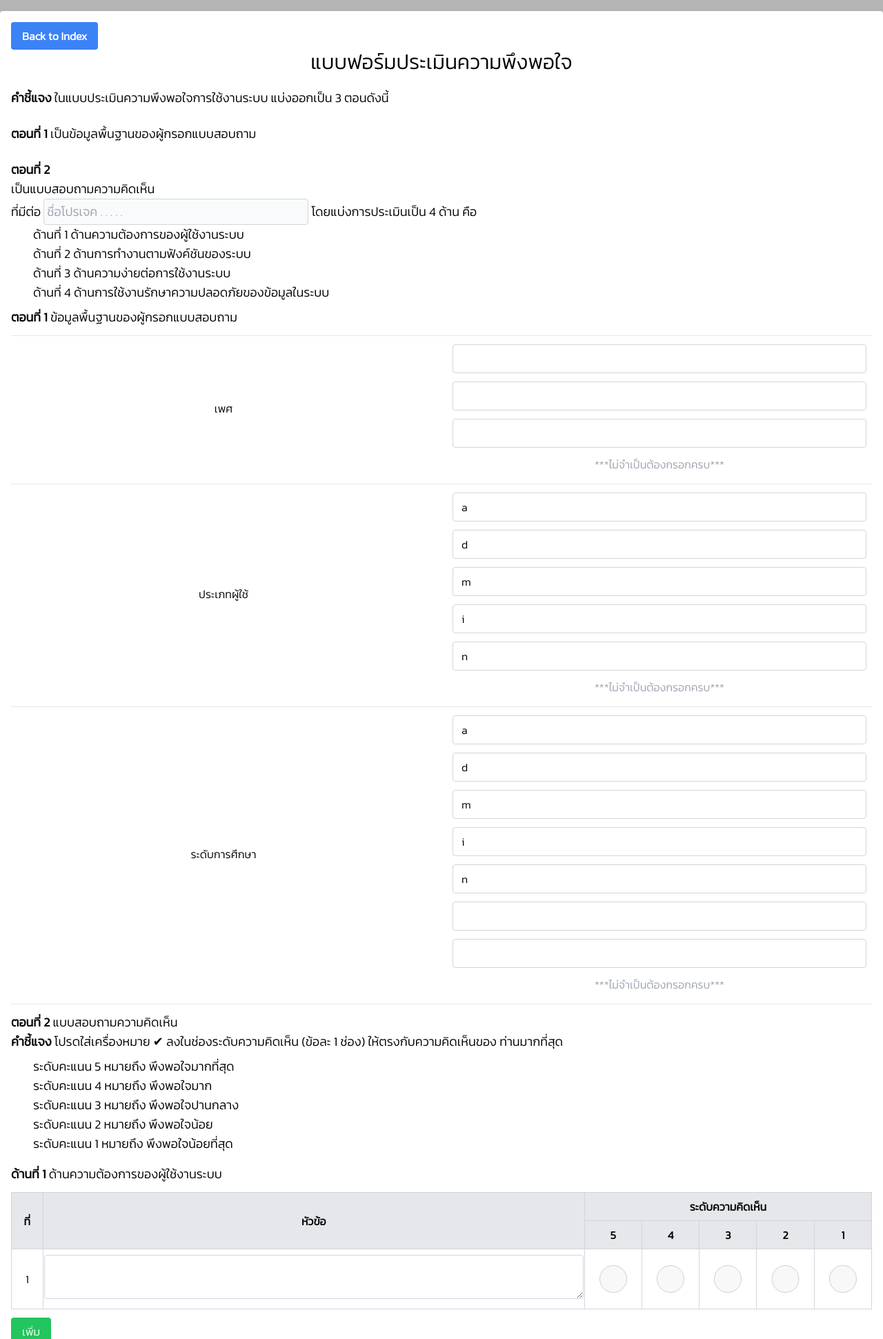
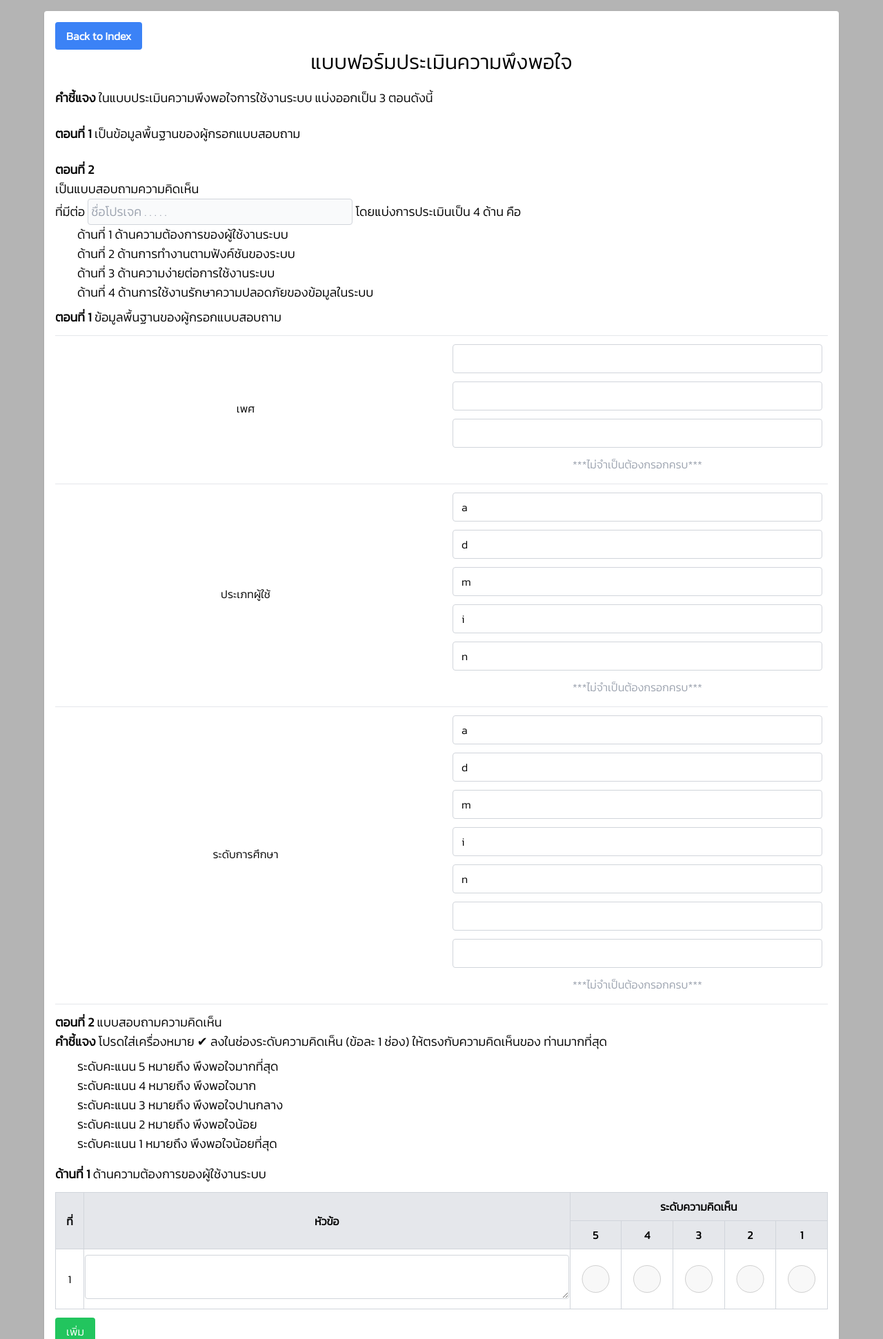
Before and after one commit to Lindist/FormCTN, a PHP site: page /insert_satis_form.php in a window 1280 px wide. Shown: the top 1941 px of the page at 69% size. Run offline with PHP 8.4, Linux system fonts and the light colour scheme; the visitor is signed in with stand-in values (Sample User, id 1); some libraries are stand-ins or nearby versions.

Commit message:
update ui user

```diff
--- a/edit_performance_form.php
+++ b/edit_performance_form.php
@@ -92,7 +92,7 @@ if (isset($_GET['id'])) {
 </head>
 
 <body>
-    <div class="container mx-auto bg-white p-4 my-4 rounded shadow">
+    <div class="mx-5 sm:mx-16 bg-white p-4 my-4 rounded shadow">
         <button type="button" onclick="window.location.href='form.php?class=columnData';" class="flex bg-blue-500 hover:bg-blue-700 text-white font-bold py-2 px-4 rounded">
             Back to Index
         </button>
--- a/edit_satis_form.php
+++ b/edit_satis_form.php
@@ -89,7 +89,7 @@ if (isset($_GET['id'])) {
 </head>
 
 <body>
-    <div class="container mx-auto bg-white p-4 my-4 rounded shadow">
+    <div class="mx-5 sm:mx-16 bg-white p-4 my-4 rounded shadow">
         <button type="button" onclick="isClass('<?php echo $class; ?>','<?php echo $class1; ?>')" class="flex bg-blue-500 hover:bg-blue-700 text-white font-bold py-2 px-4 rounded">
             Back to Index
         </button>
--- a/insert_performance_form.php
+++ b/insert_performance_form.php
@@ -70,7 +70,7 @@ unset($_SESSION['senrity_feature']); // Clear the session flag after use
 </head>
 
 <body>
-    <div class="container mx-auto bg-white p-4 my-4 rounded shadow">
+    <div class="mx-5 sm:mx-16 bg-white p-4 my-4 rounded shadow">
         <button type="button" onclick="isClass('<?php echo $class; ?>')" class="flex bg-blue-500 hover:bg-blue-700 text-white font-bold py-2 px-4 rounded">
             Back to Index
         </button>
--- a/insert_satis_form.php
+++ b/insert_satis_form.php
@@ -70,7 +70,7 @@ unset($_SESSION['ss_topic']); // Clear the session flag after use
 </head>
 
 <body>
-    <div class="container mx-auto bg-white p-4 my-4 rounded shadow">
+    <div class="mx-5 sm:mx-16 bg-white p-4 my-4 rounded shadow">
         <button type="button" onclick="isClass('<?php echo $class; ?>','<?php echo $class1; ?>')" class="flex bg-blue-500 hover:bg-blue-700 text-white font-bold py-2 px-4 rounded">
             Back to Index
         </button>
```
